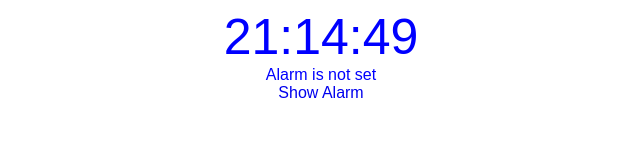
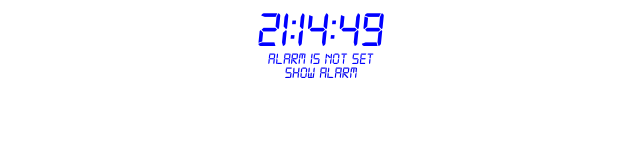
Before and after one commit to williameliel/williameliel.github.io, a plain HTML site: page clock/index.html in a window 1280 px wide. Shown: the whole page, without its empty margins (319-959 px from the left). Drawn offline with Linux system fonts and the light colour scheme; a web font is replaced by a local one.

Commit message:
fixing dist font route

```diff
--- a/clock/styles/bundle.css
+++ b/clock/styles/bundle.css
@@ -1,24 +1,24 @@
 @font-face {
   font-family: 'digital-7_monoitalic';
-  src: url(fonts/digital-7_mono_italic-webfont.woff2) format("woff2"), url(fonts/digital-7_mono_italic-webfont.woff) format("woff");
+  src: url(../fonts/digital-7_mono_italic-webfont.woff2) format("woff2"), url(../fonts/digital-7_mono_italic-webfont.woff) format("woff");
   font-weight: normal;
   font-style: normal; }
 
 @font-face {
   font-family: 'digital-7_italicitalic';
-  src: url(fonts/digital-7_italic-webfont.woff2) format("woff2"), url(fonts/digital-7_italic-webfont.woff) format("woff");
+  src: url(../fonts/digital-7_italic-webfont.woff2) format("woff2"), url(../fonts/digital-7_italic-webfont.woff) format("woff");
   font-weight: normal;
   font-style: normal; }
 
 @font-face {
   font-family: 'digital-7_monomono';
-  src: url(fonts/digital-7_mono-webfont.woff2) format("woff2"), url(fonts/digital-7_mono-webfont.woff) format("woff");
+  src: url(../fonts/digital-7_mono-webfont.woff2) format("woff2"), url(../fonts/digital-7_mono-webfont.woff) format("woff");
   font-weight: normal;
   font-style: normal; }
 
 @font-face {
   font-family: 'digital-7regular';
-  src: url(fonts/digital-7-webfont.woff2) format("woff2"), url(fonts/digital-7-webfont.woff) format("woff");
+  src: url(../fonts/digital-7-webfont.woff2) format("woff2"), url(../fonts/digital-7-webfont.woff) format("woff");
   font-weight: normal;
   font-style: normal; }
 
```
